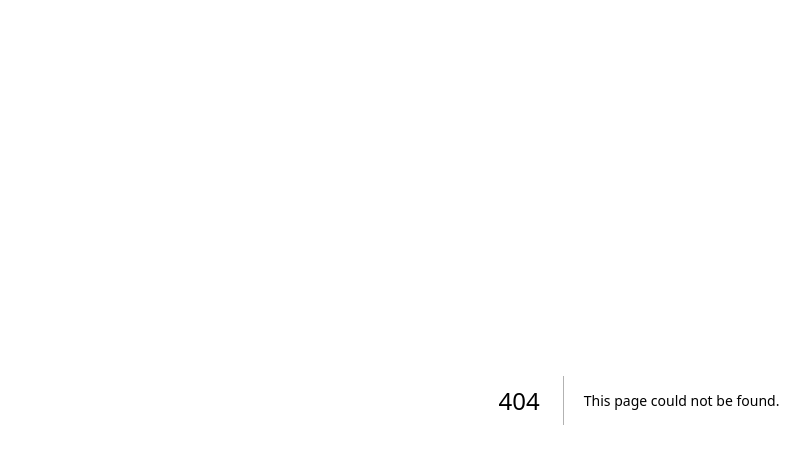
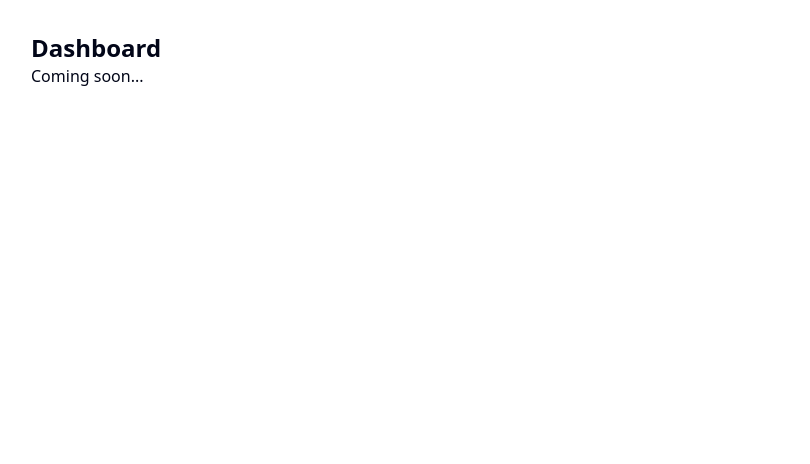
Before and after one commit to GwMamba/TimeSynch, a Next.js app: page /dashboard in a window 1280 px wide. Before the commit this address had no page. Shown: the top 464 px of the page, without its empty margins (1-811 px from the left). Built offline with nearby package versions, Linux system fonts and the light colour scheme.

Commit message:
add dashboard page

```diff
--- /dev/null
+++ b/app/dashboard/page.tsx
@@ -0,0 +1,12 @@
+export default function DashboardPage() {
+  return (
+    <div className="min-h-screen p-8">
+      <h1 className="text-2xl font-bold">
+        Dashboard
+      </h1>
+      <p>
+        Coming soon...
+      </p>
+    </div>
+  )
+}
```
